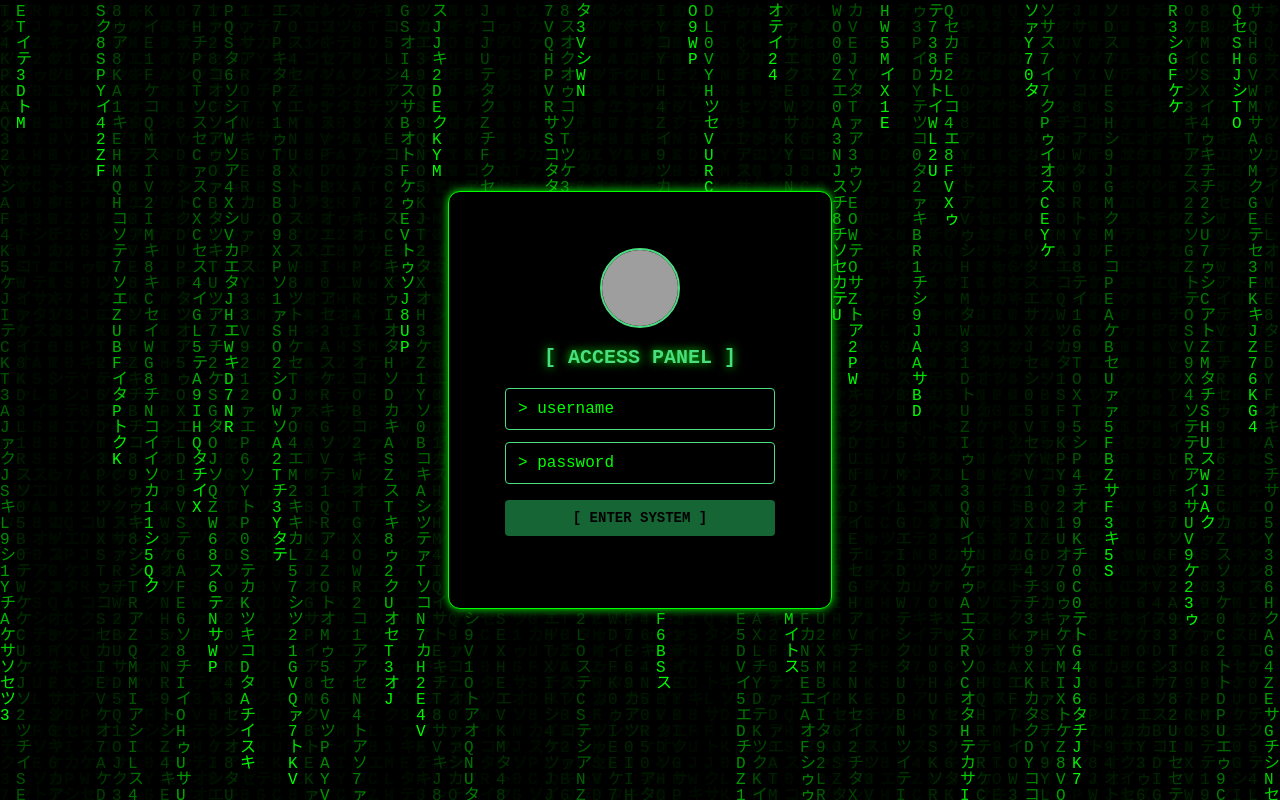
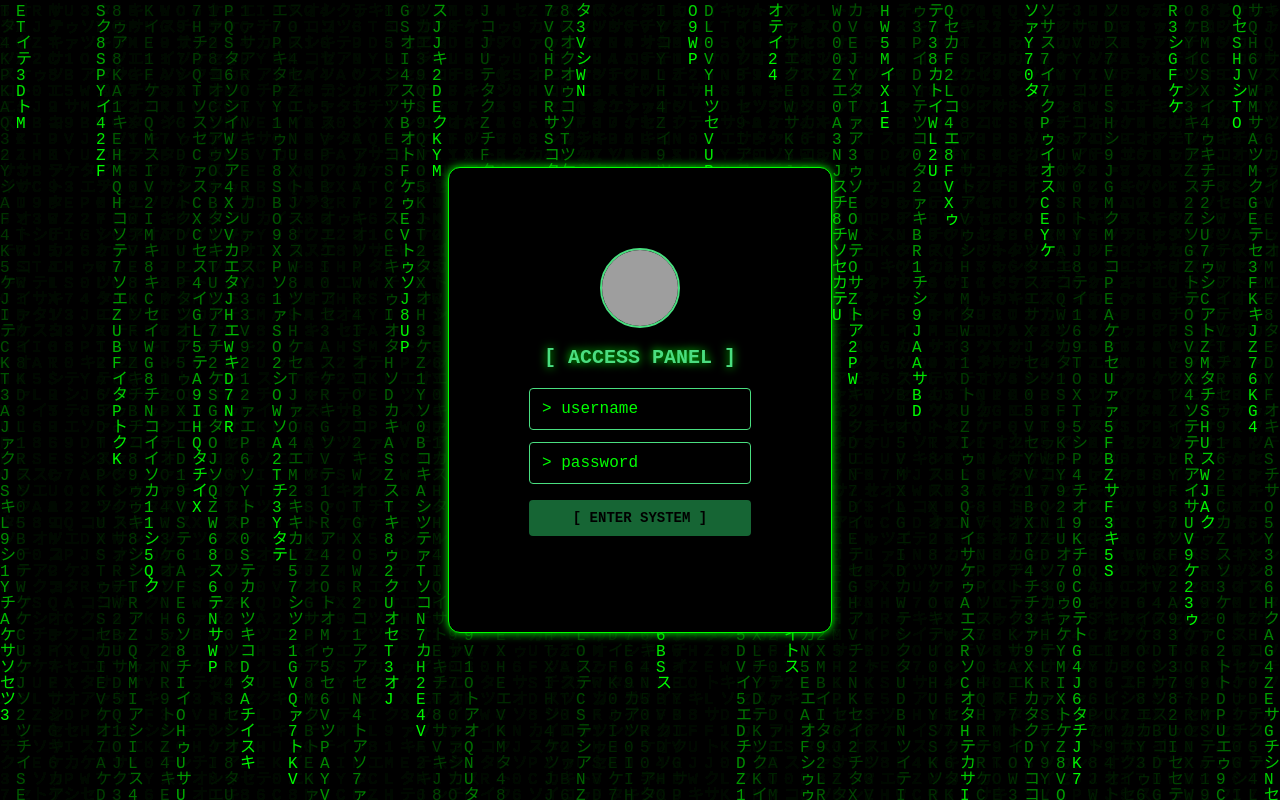
Before and after one commit to rapipppganzz/improve-v15, a plain HTML site: page index.html in a window 1280 px wide. Drawn offline with nearby package versions, Linux system fonts and the light colour scheme; grey boxes are pictures that could not be loaded.

Commit message:
Update index.html

```diff
--- a/index.html
+++ b/index.html
@@ -47,7 +47,7 @@
   <canvas id="matrix"></canvas>
 
   <div class="flex items-center justify-center min-h-screen login-container">
-    <div class="bg-black text-green-400 rounded-xl p-14 w-full max-w-sm hacker-border">
+    <div class="bg-black text-green-400 rounded-xl p-20 w-full max-w-sm hacker-border">
       <div class="flex justify-center mb-4">
         <img src="https://i.imgur.com/GDNuZcD.png" alt="Hacker" class="w-20 h-20 rounded-full border-2 border-green-400" />
       </div>
```
